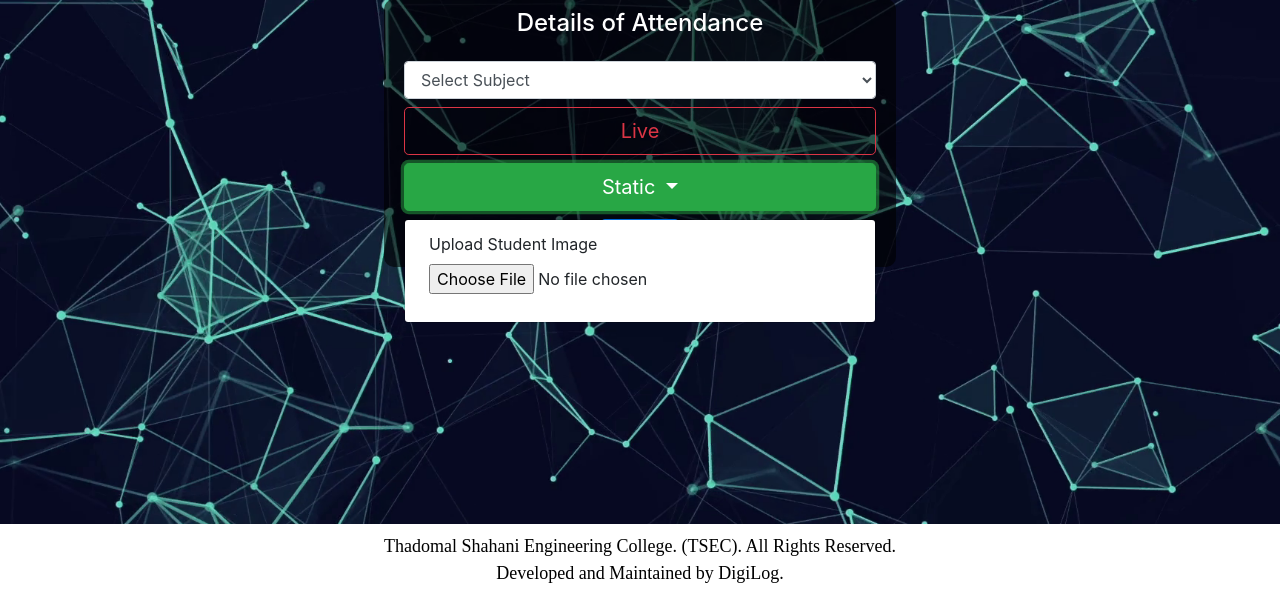
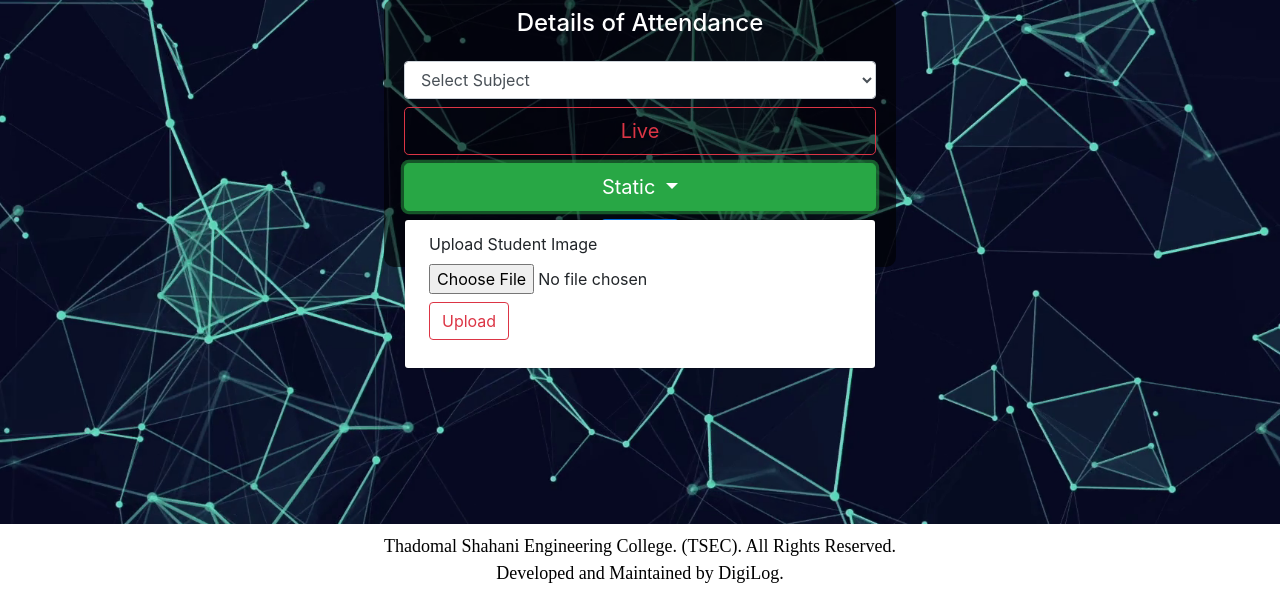
Before and after one commit to manjuchashreya/Attendance_sys_UI, a Flask app: page /mark_attendance_details in a window 1280 px wide, after a click on "Static". Shown: the part 197-800 px from the top of the page. Run offline with Flask 2, Linux system fonts and the light colour scheme; some libraries are stand-ins or nearby versions.

Commit message:
live update

```diff
--- a/templates/mark_attendance_details.html
+++ b/templates/mark_attendance_details.html
@@ -25,7 +25,7 @@
       </select>
 
 
-        <button type="button" class="mt-2 btn btn-outline-danger btn-lg btn-block">Live</button>
+        <a href="/live" type="button" class="mt-2 btn btn-outline-danger btn-lg btn-block">Live</a>
         <div class="dropdown mt-2">
           <button class="btn btn-outline-success btn-lg btn-block dropdown-toggle" type="button" id="dropdownMenuButton" data-toggle="dropdown" aria-haspopup="true" aria-expanded="false">
             Static
@@ -34,6 +34,7 @@
             <div class="form-group dropdown-item btn-block">
               <label for="studentImg">Upload Student Image</label>
               <input type="file" class="form-control-file" id="studentImg" name="studentImg">
+              <a href="/upload" type="button" class="mt-2 btn btn-outline-danger">Upload</a>
             </div>
           </div>
         </div>
```
